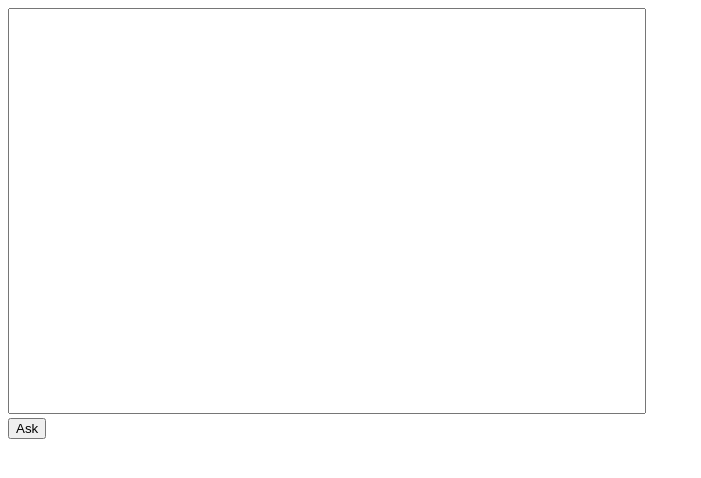
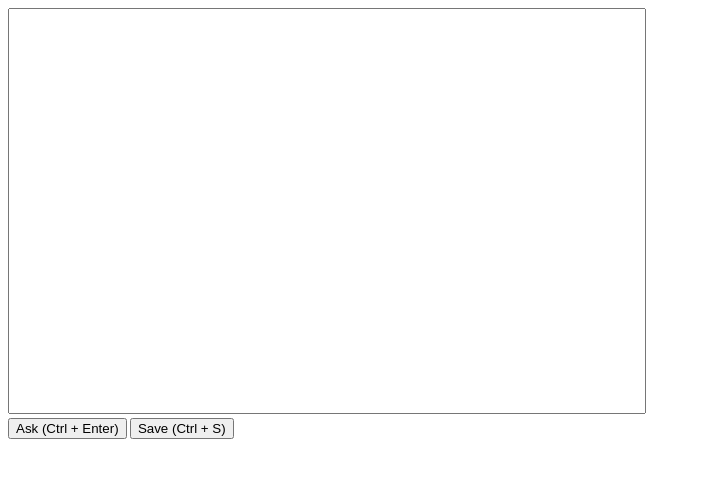
Before and after one commit to marvinisaac/solo-rpg, a Vue app: page / in a window 1280 px wide. Shown: the top 478 px of the page, without its empty margins (0-701 px from the left). Built offline with nearby package versions, Linux system fonts and the light colour scheme.

Commit message:
🚧 Add button and hotkey for saving contents

```diff
--- a/src/app/App.vue
+++ b/src/app/App.vue
@@ -4,7 +4,10 @@
     </div>
     <div>
         <button @click="ask()">
-            Ask
+            Ask (Ctrl + Enter)
+        </button>
+        <button @click="save()">
+            Save (Ctrl + S)
         </button>
     </div>
 </template>
@@ -26,6 +29,10 @@ export default {
         hotkeys('ctrl+enter', () => {
             this.ask()
         })
+        hotkeys('ctrl+s', (event) => {
+            event.preventDefault()
+            this.save()
+        })
     },
     methods: {
         ask() {
@@ -41,6 +48,9 @@ export default {
             }
 
             this.text += '\r\n'
+            this.save()
+        },
+        save () {
             localStorage.setItem('text', this.text)
         }
     }
@@ -54,4 +64,7 @@ textarea {
     resize: none;
     width: 50%;
 }
+button {
+    margin-right: 0.25em;
+}
 </style>
```
